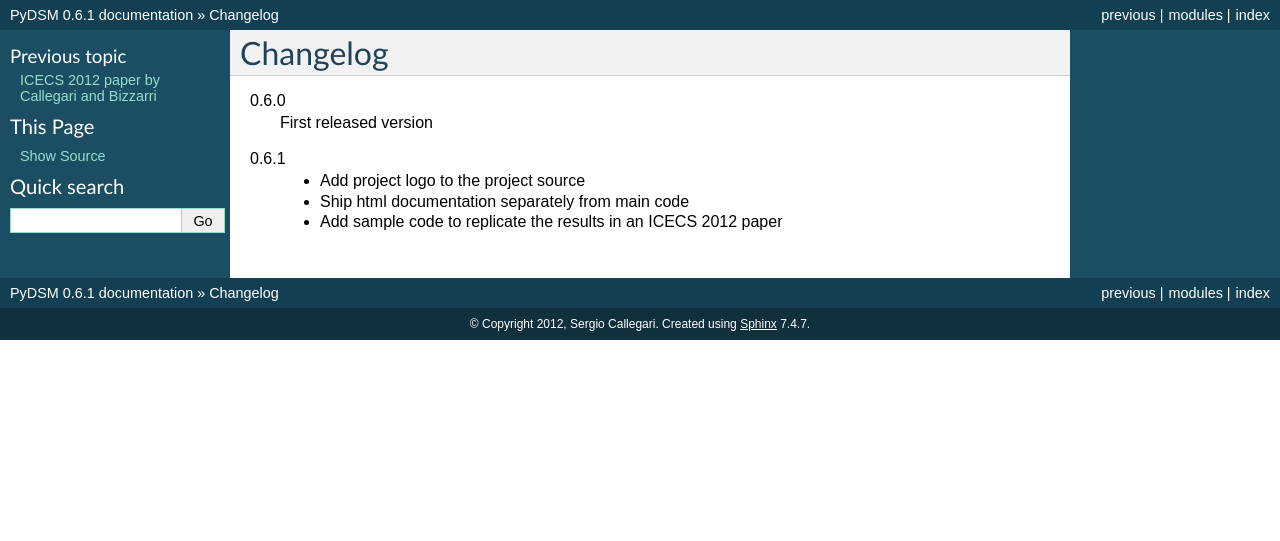
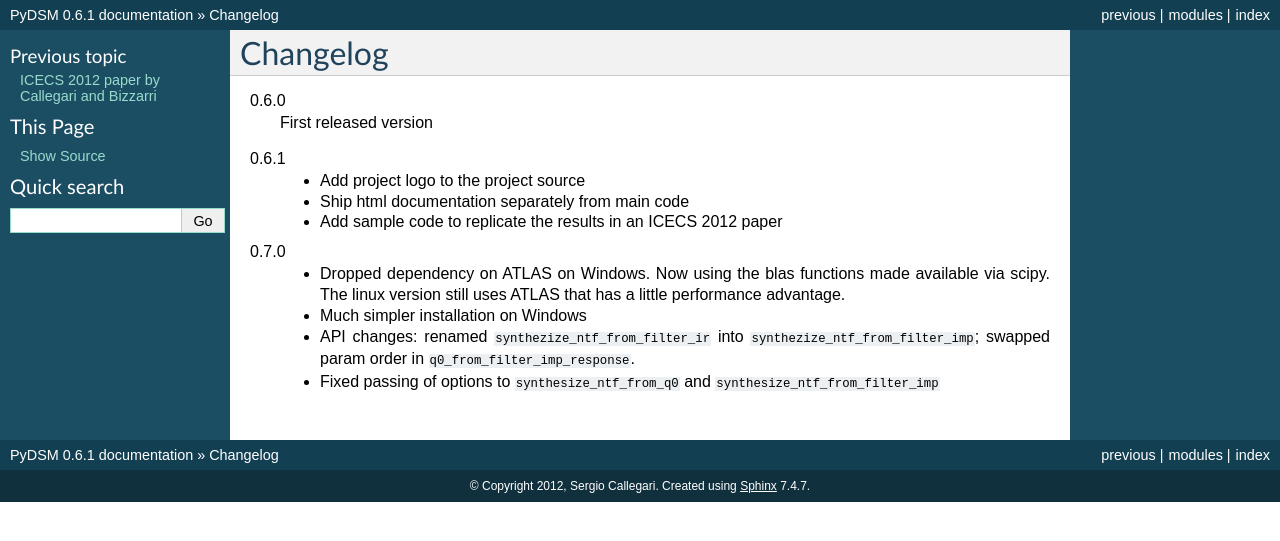
Before and after one commit to sergiocallegari/PyDSM, a Sphinx documentation site: the page built from doc/source/changelog.rst, in a window 1280 px wide. Shown: the top 541 px of the page. Built offline with Sphinx 7.4.7, drawn with Linux system fonts in a browser that asks for light colours; formulas are drawn with MathJax 3.

Commit message:
Updated changelog

```diff
--- a/doc/source/changelog.rst
+++ b/doc/source/changelog.rst
@@ -8,3 +8,14 @@ Changelog
    - Add project logo to the project source
    - Ship html documentation separately from main code
    - Add sample code to replicate the results in an ICECS 2012 paper
+
+0.7.0
+   - Dropped dependency on ATLAS on Windows. Now using the blas functions
+     made available via scipy. The linux version still uses ATLAS that has
+     a little performance advantage.
+   - Much simpler installation on Windows
+   - API changes: renamed ``synthezize_ntf_from_filter_ir`` into
+     ``synthezize_ntf_from_filter_imp``; swapped param order in
+     ``q0_from_filter_imp_response``.
+   - Fixed passing of options to ``synthesize_ntf_from_q0`` and
+     ``synthesize_ntf_from_filter_imp``
```
